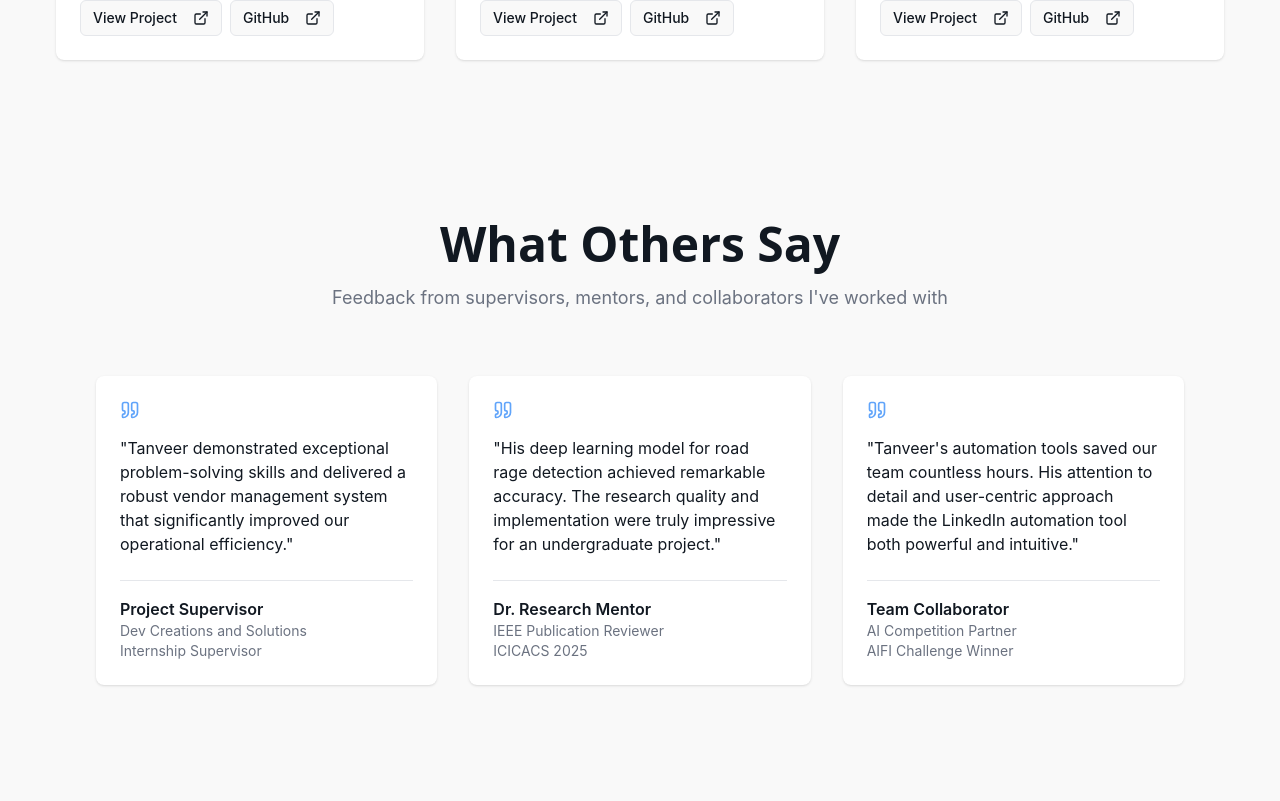
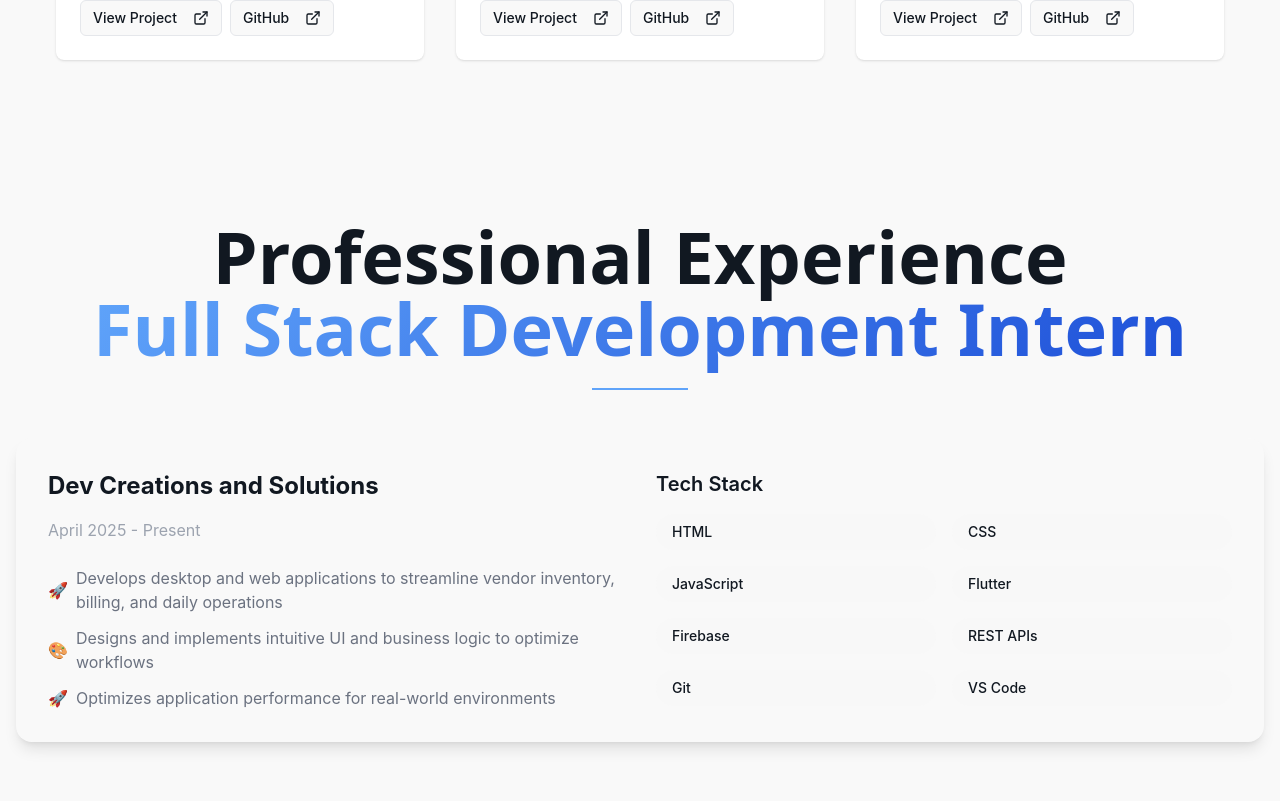
Before and after one commit to tanveer744/shaik-tanveer-portfolio, a React (Vite) app: page / in a window 1280 px wide. Shown: the part 1679-2480 px from the top of the page. Before the commit the page ends 2444 px from the top, so only its background shows below. Built offline with nearby package versions, Linux system fonts and the light colour scheme.

Commit message:
add professioanal experience

```diff
--- a/package.json
+++ b/package.json
@@ -45,6 +45,7 @@
     "cmdk": "^1.0.0",
     "date-fns": "^3.6.0",
     "embla-carousel-react": "^8.3.0",
+    "framer-motion": "^12.23.12",
     "input-otp": "^1.2.4",
     "lucide-react": "^0.462.0",
     "next-themes": "^0.3.0",
--- /dev/null
+++ b/src/components/Experience.tsx
@@ -0,0 +1,71 @@
+import { motion } from 'framer-motion';
+import { fadeIn } from '../utils/animations';
+
+const Experience = () => {
+  return (
+    <section className="py-20" id="experience">
+      <div className="container mx-auto px-4">
+        <motion.div
+          initial="hidden"
+          whileInView="visible"
+          viewport={{ once: true }}
+          variants={fadeIn('up')}
+          className="mb-12 text-center"
+        >
+          <h2 className="font-heading font-bold text-3xl sm:text-4xl md:text-5xl lg:text-6xl xl:text-7xl mb-4 sm:mb-6 text-foreground leading-tight">
+            Professional Experience
+            <br />
+            <span className="hero-gradient bg-clip-text text-transparent">Full Stack Development Intern</span>
+          </h2>
+          <div className="border-b-2 border-primary w-24 mx-auto"></div>
+        </motion.div>
+
+        <motion.div
+          initial="hidden"
+          whileInView="visible"
+          viewport={{ once: true }}
+          variants={fadeIn('up')}
+          className="bg-secondary/10 rounded-2xl p-8 shadow-lg hover:shadow-xl transition-shadow duration-300"
+        >
+          <div className="flex flex-col md:flex-row gap-8">
+            <div className="flex-1">
+              <h3 className="text-2xl font-bold mb-4">Dev Creations and Solutions</h3>
+              <p className="text-gray-400 mb-6">April 2025 - Present</p>
+
+              <ul className="space-y-3">
+                <li className="flex items-center gap-2">
+                  <span className="text-primary">🚀</span>
+                  <span className="text-muted-foreground">Develops desktop and web applications to streamline vendor inventory, billing, and daily operations</span>
+                </li>
+                <li className="flex items-center gap-2">
+                  <span className="text-primary">🎨</span>
+                  <span className="text-muted-foreground">Designs and implements intuitive UI and business logic to optimize workflows</span>
+                </li>
+                <li className="flex items-center gap-2">
+                  <span className="text-primary">🚀</span>
+                  <span className="text-muted-foreground">Optimizes application performance for real-world environments</span>
+                </li>
+              </ul>
+            </div>
+
+            <div className="flex-1">
+              <h4 className="text-xl font-semibold mb-4">Tech Stack</h4>
+              <div className="grid grid-cols-2 gap-4">
+                <span className="px-4 py-2 bg-secondary/20 rounded-full text-sm font-medium">HTML</span>
+                <span className="px-4 py-2 bg-secondary/20 rounded-full text-sm font-medium">CSS</span>
+                <span className="px-4 py-2 bg-secondary/20 rounded-full text-sm font-medium">JavaScript</span>
+                <span className="px-4 py-2 bg-secondary/20 rounded-full text-sm font-medium">Flutter</span>
+                <span className="px-4 py-2 bg-secondary/20 rounded-full text-sm font-medium">Firebase</span>
+                <span className="px-4 py-2 bg-secondary/20 rounded-full text-sm font-medium">REST APIs</span>
+                <span className="px-4 py-2 bg-secondary/20 rounded-full text-sm font-medium">Git</span>
+                <span className="px-4 py-2 bg-secondary/20 rounded-full text-sm font-medium">VS Code</span>
+              </div>
+            </div>
+          </div>
+        </motion.div>
+      </div>
+    </section>
+  );
+};
+
+export default Experience;
--- a/src/pages/About.tsx
+++ b/src/pages/About.tsx
@@ -58,6 +58,24 @@ const About = () => {
               <h3 className="font-bold text-lg sm:text-xl mb-2">Reva University, Bangalore</h3>
               <p className="text-muted-foreground mb-2 text-sm sm:text-base">B.Tech – Computer Science (AI & ML)</p>
               <p className="text-muted-foreground text-sm sm:text-base">2022–2026 • CGPA: 8.23/10</p>
+            </div>
+          </section>
+
+          {/* Professional Experience */}
+          <section className="mb-12 sm:mb-16">
+            <div className="flex items-center mb-6 sm:mb-8">
+              <Trophy className="text-primary mr-3" size={20} />
+              <h2 className="font-heading font-bold text-xl sm:text-2xl text-foreground">Professional Experience</h2>
+            </div>
+            <div className="card-shadow bg-card rounded-lg p-4 sm:p-6">
+              <h3 className="font-bold text-lg sm:text-xl mb-2">Dev Creations and Solutions</h3>
+              <p className="text-muted-foreground mb-2 text-sm sm:text-base">Full Stack Development Intern</p>
+              <p className="text-muted-foreground text-sm sm:text-base">April 2025 - Present</p>
+              <div className="flex flex-wrap gap-1.5 sm:gap-2 mt-4">
+                {['HTML', 'CSS', 'JavaScript', 'Flutter', 'Firebase', 'REST APIs', 'Git', 'VS Code'].map((tech) => (
+                  <Badge key={tech} variant="secondary" className="text-xs sm:text-sm">{tech}</Badge>
+                ))}
+              </div>
             </div>
           </section>
 
--- a/src/pages/Index.tsx
+++ b/src/pages/Index.tsx
@@ -2,6 +2,7 @@ import Navigation from "@/components/Navigation";
 import Hero from "@/components/Hero";
 import FeaturedProjects from "@/components/FeaturedProjects";
 import Testimonials from "@/components/Testimonials";
+import Experience from "@/components/Experience";
 
 const Index = () => {
   return (
@@ -9,6 +10,7 @@ const Index = () => {
       <Navigation />
       <Hero />
       <FeaturedProjects />
+      <Experience />
       <Testimonials />
     </div>
   );
--- /dev/null
+++ b/src/utils/animations.ts
@@ -0,0 +1,20 @@
+import { Variants } from 'framer-motion';
+
+export const fadeIn = (direction: string): Variants => {
+  return {
+    hidden: {
+      opacity: 0,
+      y: direction === 'up' ? 20 : direction === 'down' ? -20 : 0,
+      x: direction === 'left' ? 20 : direction === 'right' ? -20 : 0
+    },
+    visible: {
+      opacity: 1,
+      y: 0,
+      x: 0,
+      transition: {
+        duration: 0.6,
+        ease: "easeOut"
+      },
+    },
+  };
+};
```
Also changed, not shown: 1 other file (tests, documents, lock files or other folders).
